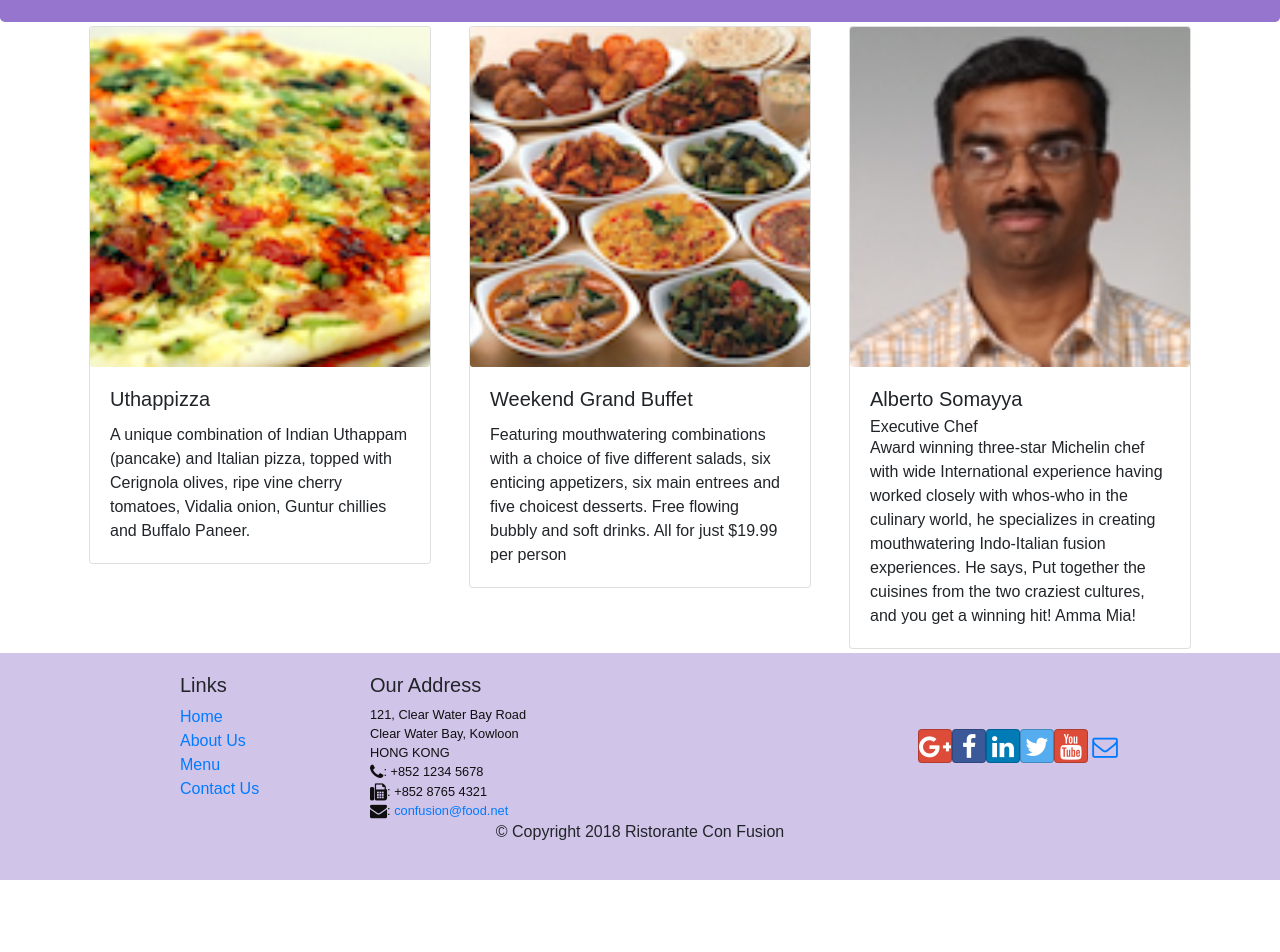
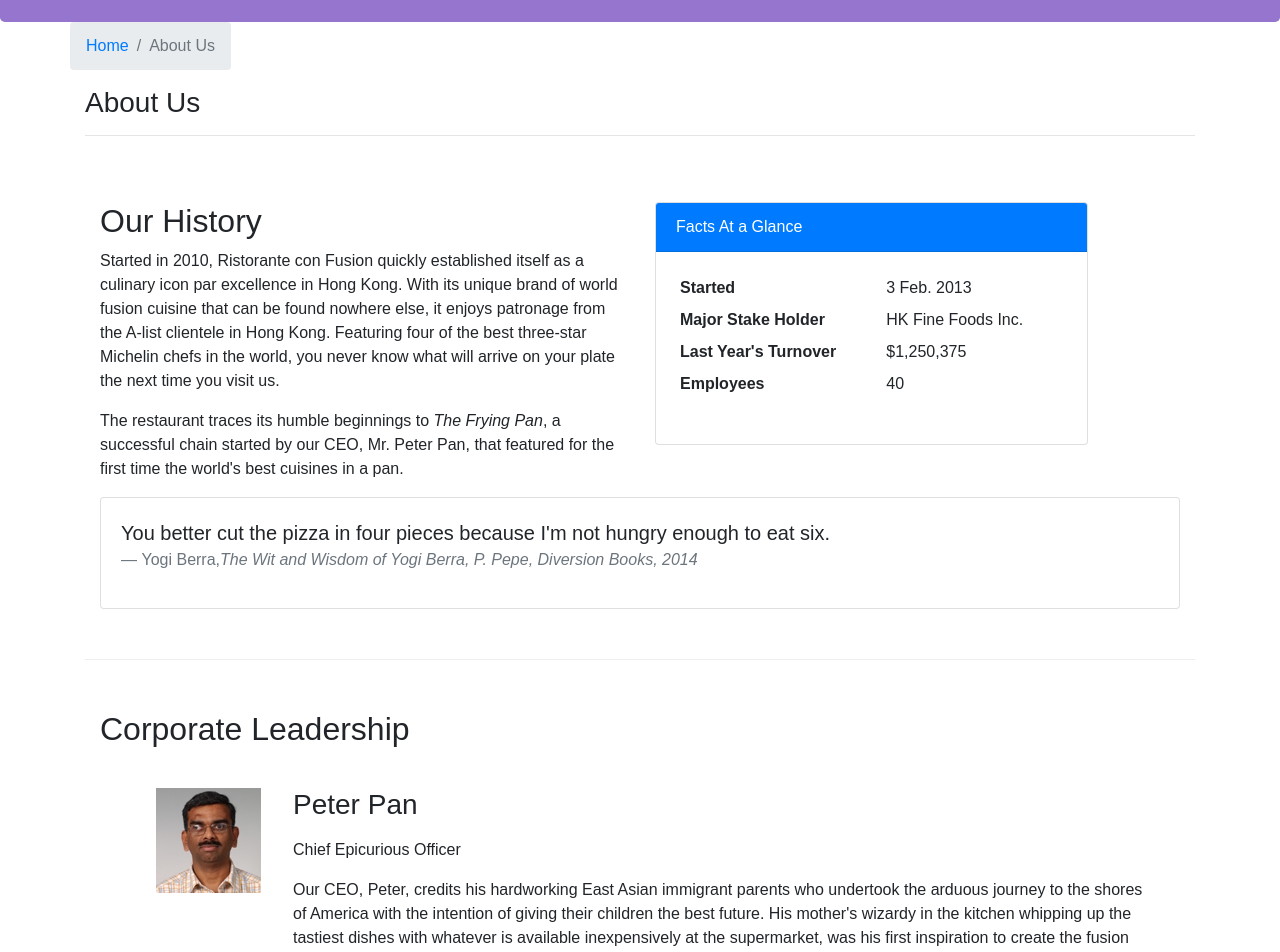
Before and after one commit to cdramirezh/FSWD-React, a React (Create React App) app: page /aboutus in a window 1280 px wide. Before the commit this address led to /home. Shown: the part 320-1272 px from the top of the page. Before the commit the page ends 1200 px from the top, so only its background shows below. Built offline with nearby package versions, Linux system fonts and the light colour scheme.

Commit message:
Assignment 2. Rendering of leaders in Media Components in the aboutUs.html

```diff
--- /dev/null
+++ b/src/components/AboutComponent.js
@@ -0,0 +1,98 @@
+import React from 'react';
+import { Breadcrumb, BreadcrumbItem, Card, CardBody, CardHeader, Media } from 'reactstrap';
+import { Link } from 'react-router-dom';
+
+function RenderLeader({leaderInfo}) {
+    return(
+        <Media className='m-3'>
+            <Media left>
+                <Media object className='mr-3 mt-3' src={leaderInfo.image} alt={leaderInfo.name}/>
+            </Media>
+            <Media body>
+                <Media heading className='m-3'>
+                    <h3>{leaderInfo.name}</h3>
+                </Media>
+                <Media className='m-3'>
+                    {leaderInfo.designation}
+                </Media>
+                <Media className='m-3'>
+                    {leaderInfo.description}
+                </Media>
+            </Media>
+        </Media>
+    );
+}
+
+function About(props) {
+
+    const leaders = props.leaders.map((leader) => {
+        return (
+            <RenderLeader leaderInfo={leader}/>
+        );
+    });
+
+    return(
+        <div className="container">
+            <div className="row">
+                <Breadcrumb>
+                    <BreadcrumbItem><Link to="/home">Home</Link></BreadcrumbItem>
+                    <BreadcrumbItem active>About Us</BreadcrumbItem>
+                </Breadcrumb>
+                <div className="col-12">
+                    <h3>About Us</h3>
+                    <hr />
+                </div>
+            </div>
+            <div className="row row-content">
+                <div className="col-12 col-md-6">
+                    <h2>Our History</h2>
+                    <p>Started in 2010, Ristorante con Fusion quickly established itself as a culinary icon par excellence in Hong Kong. With its unique brand of world fusion cuisine that can be found nowhere else, it enjoys patronage from the A-list clientele in Hong Kong.  Featuring four of the best three-star Michelin chefs in the world, you never know what will arrive on your plate the next time you visit us.</p>
+                    <p>The restaurant traces its humble beginnings to <em>The Frying Pan</em>, a successful chain started by our CEO, Mr. Peter Pan, that featured for the first time the world's best cuisines in a pan.</p>
+                </div>
+                <div className="col-12 col-md-5">
+                    <Card>
+                        <CardHeader className="bg-primary text-white">Facts At a Glance</CardHeader>
+                        <CardBody>
+                            <dl className="row p-1">
+                                <dt className="col-6">Started</dt>
+                                <dd className="col-6">3 Feb. 2013</dd>
+                                <dt className="col-6">Major Stake Holder</dt>
+                                <dd className="col-6">HK Fine Foods Inc.</dd>
+                                <dt className="col-6">Last Year's Turnover</dt>
+                                <dd className="col-6">$1,250,375</dd>
+                                <dt className="col-6">Employees</dt>
+                                <dd className="col-6">40</dd>
+                            </dl>
+                        </CardBody>
+                    </Card>
+                </div>
+                <div className="col-12">
+                    <Card>
+                        <CardBody className="bg-faded">
+                            <blockquote className="blockquote">
+                                <p className="mb-0">You better cut the pizza in four pieces because
+                                    I'm not hungry enough to eat six.</p>
+                                <footer className="blockquote-footer">Yogi Berra,
+                                <cite title="Source Title">The Wit and Wisdom of Yogi Berra,
+                                    P. Pepe, Diversion Books, 2014</cite>
+                                </footer>
+                            </blockquote>
+                        </CardBody>
+                    </Card>
+                </div>
+            </div>
+            <div className="row row-content">
+                <div className="col-12">
+                    <h2>Corporate Leadership</h2>
+                </div>
+                <div className="col-12">
+                    <Media list>
+                        {leaders}
+                    </Media>
+                </div>
+            </div>
+        </div>
+    );
+}
+
+export default About;
--- a/src/components/MainComponent.js
+++ b/src/components/MainComponent.js
@@ -2,6 +2,7 @@ import React, { Component } from 'react';
 import Home from './HomeComponent';
 import Menu from './MenuComponent';
 import Contact from './ContactComponent';
+import About from './AboutComponent';
 import DishDetail from './DishdetailComponent.js';
 import Header from './HeaderComponent';
 import Footer from './FooterComponent';
@@ -55,10 +56,12 @@ class Main extends Component {
         <Switch>
           <Route path='/home' component={HomePage} />
           <Route
+            exact path='/aboutus'
+            component={ () => <About leaders={this.state.leaders}/>}
+          />
+          <Route
             exact path="/menu"
-            component={ () =>
-              <Menu dishes={this.state.dishes} />
-            }
+            component={ () => <Menu dishes={this.state.dishes} /> }
           />
           <Route path='/menu/:dishId/' component={DishWithId}/>
           <Route exact path='/contactus' component={Contact} />
--- a/src/components/MenuComponent.js
+++ b/src/components/MenuComponent.js
@@ -5,7 +5,7 @@ import { Link } from 'react-router-dom';
 function RenderMenuItem ({dish}) {
   return (
     <Card>
-      {/* Muy importante poner la backuote ` */}
+      {/* Muy importante poner la backuote ` para que el link funcione*/}
       <Link to= {`/menu/${dish.id}`}>
         <CardImg width="100%" src={dish.image} alt={dish.name} />
         <CardImgOverlay>
```
